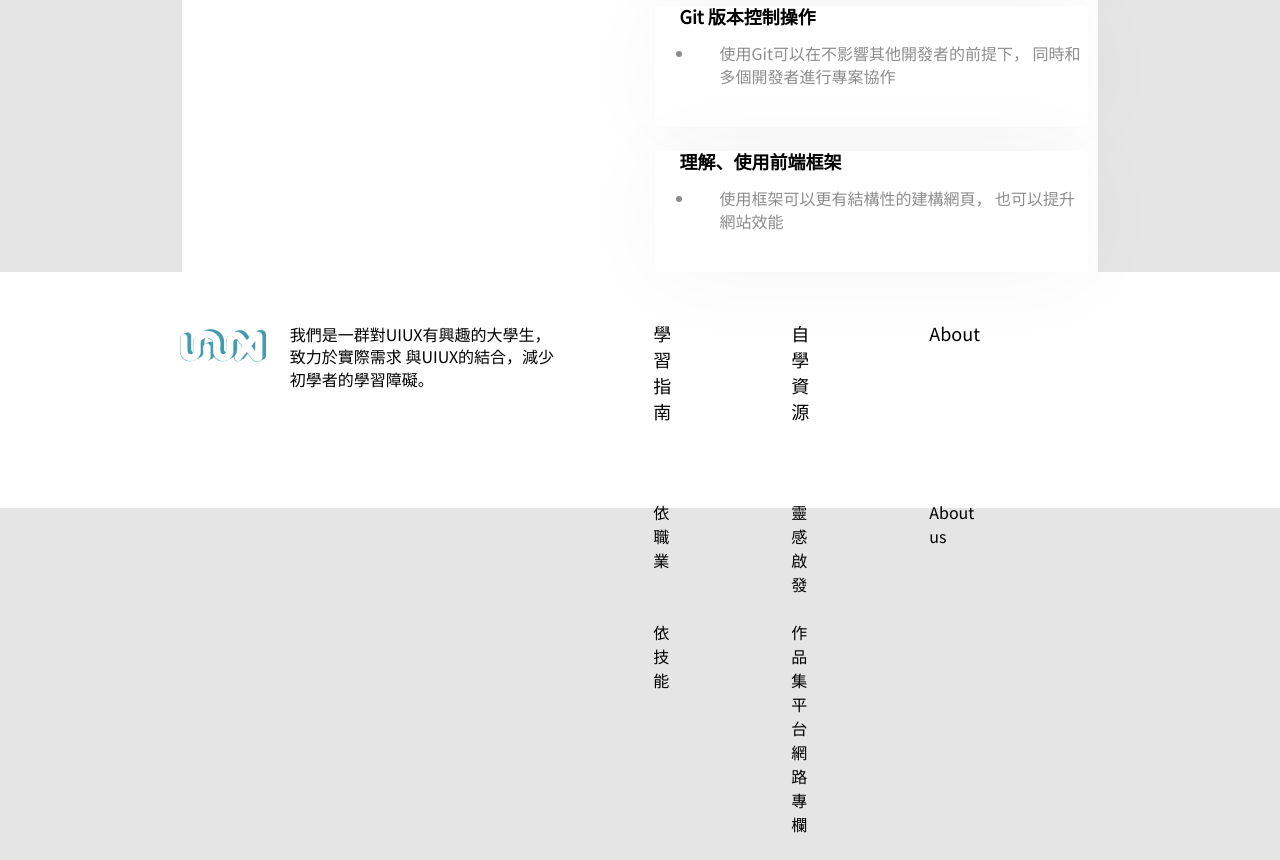
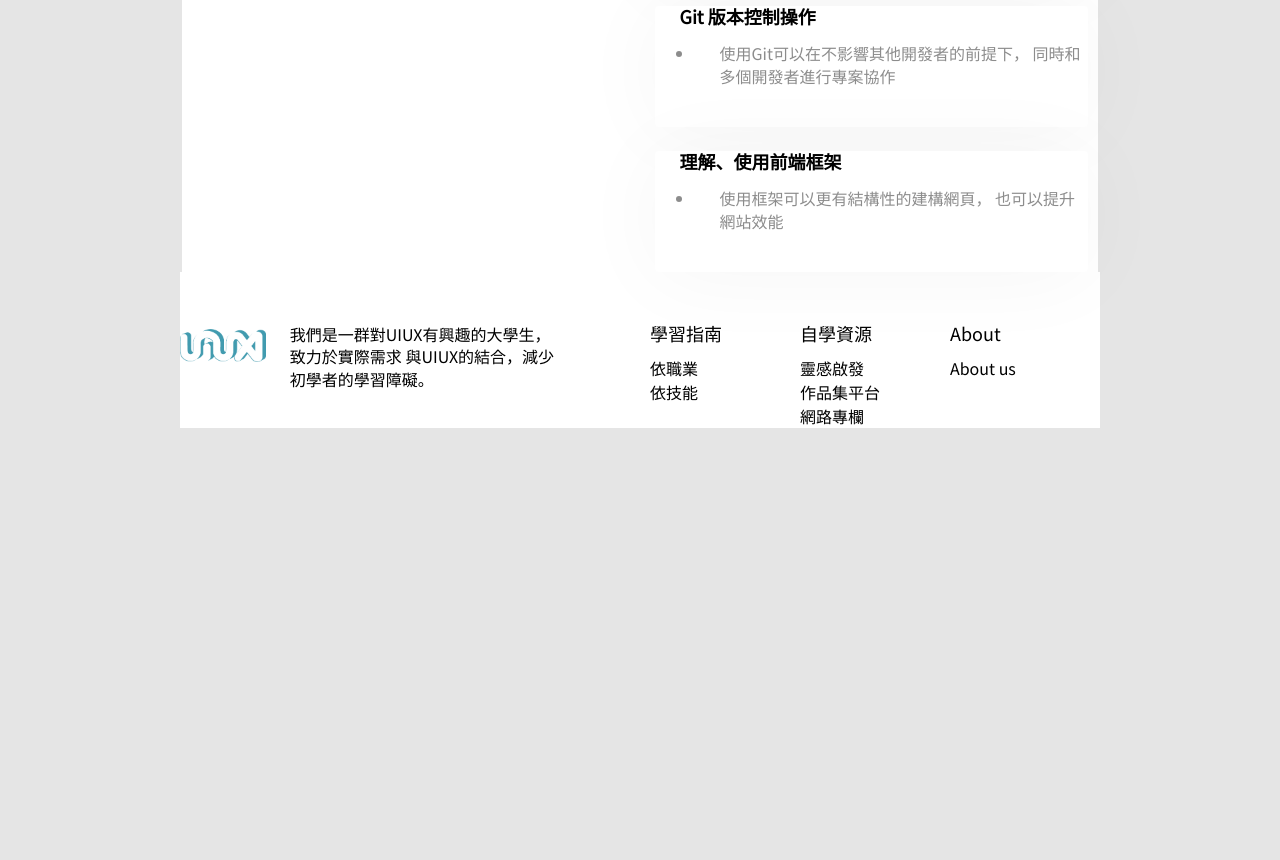
Before and after one commit to neo-lu15/GDSC, a plain HTML site: page job_page/frontend.html in a window 1280 px wide. Shown: the part 1912-2772 px from the top of the page. After the commit the page ends 2420 px from the top, so only its background shows below. Drawn offline with Linux system fonts and the light colour scheme.

Commit message:
20220302

```diff
--- a/style/hard-skills.css
+++ b/style/hard-skills.css
@@ -335,6 +335,7 @@ footer {
 .left-footer {
     margin-top: 35px;
     height: 101px;
+    min-width: 200px;
 
 }
 
@@ -356,6 +357,7 @@ footer {
     margin-left: 90px;
     display: grid;
     grid-template-columns: 1fr 1fr 1fr;
+
 }
 
 #titles {
@@ -364,12 +366,13 @@ footer {
     font-weight: 500;
     font-size: 18px;
     display: flex;
+    min-width: 80px;
 }
 
 #sector {
     display: grid;
     grid-template-rows: 1.5fr 1fr 1fr 1fr;
-    padding-right: 120px;
+    padding-right: 70px;
 
 }
 
--- a/style/home.css
+++ b/style/home.css
@@ -285,6 +285,7 @@ footer {
 .left-footer {
     margin-top: 35px;
     height: 101px;
+    min-width: 200px;
 
 }
 
@@ -306,6 +307,7 @@ footer {
     margin-left: 90px;
     display: grid;
     grid-template-columns: 1fr 1fr 1fr;
+
 }
 
 #titles {
@@ -314,12 +316,13 @@ footer {
     font-weight: 500;
     font-size: 18px;
     display: flex;
+    min-width: 80px;
 }
 
 #sector {
     display: grid;
     grid-template-rows: 1.5fr 1fr 1fr 1fr;
-    padding-right: 120px;
+    padding-right: 70px;
 
 }
 
--- a/style/job.css
+++ b/style/job.css
@@ -206,6 +206,7 @@ footer {
 .left-footer {
     margin-top: 35px;
     height: 101px;
+    min-width: 200px;
 
 }
 
@@ -227,6 +228,7 @@ footer {
     margin-left: 90px;
     display: grid;
     grid-template-columns: 1fr 1fr 1fr;
+
 }
 
 #titles {
@@ -235,12 +237,13 @@ footer {
     font-weight: 500;
     font-size: 18px;
     display: flex;
+    min-width: 80px;
 }
 
 #sector {
     display: grid;
     grid-template-rows: 1.5fr 1fr 1fr 1fr;
-    padding-right: 120px;
+    padding-right: 70px;
 
 }
 
--- a/style/job_description.css
+++ b/style/job_description.css
@@ -280,14 +280,14 @@ header {
 }
 
 .footer_container {
-    background-color: #FFFFFF;
+
     height: 236px;
 }
 
 footer {
     margin-left: 180px;
     margin-right: 180px;
-
+    background-color: #FFFFFF;
     display: flex;
     flex-direction: row;
 }
@@ -303,6 +303,7 @@ footer {
 .left-footer {
     margin-top: 35px;
     height: 101px;
+    min-width: 200px;
 
 }
 
@@ -324,6 +325,7 @@ footer {
     margin-left: 90px;
     display: grid;
     grid-template-columns: 1fr 1fr 1fr;
+
 }
 
 #titles {
@@ -332,12 +334,13 @@ footer {
     font-weight: 500;
     font-size: 18px;
     display: flex;
+    min-width: 80px;
 }
 
 #sector {
     display: grid;
     grid-template-rows: 1.5fr 1fr 1fr 1fr;
-    padding-right: 120px;
+    padding-right: 70px;
 
 }
 
--- a/style/self-study.css
+++ b/style/self-study.css
@@ -163,6 +163,7 @@ header {
 }
 
 .footer_container {
+
     height: 236px;
 }
 
@@ -185,6 +186,7 @@ footer {
 .left-footer {
     margin-top: 35px;
     height: 101px;
+    min-width: 200px;
 
 }
 
@@ -206,6 +208,7 @@ footer {
     margin-left: 90px;
     display: grid;
     grid-template-columns: 1fr 1fr 1fr;
+
 }
 
 #titles {
@@ -214,12 +217,13 @@ footer {
     font-weight: 500;
     font-size: 18px;
     display: flex;
+    min-width: 80px;
 }
 
 #sector {
     display: grid;
     grid-template-rows: 1.5fr 1fr 1fr 1fr;
-    padding-right: 120px;
+    padding-right: 70px;
 
 }
 
@@ -232,7 +236,6 @@ footer {
     text-decoration: none;
     color: black;
 }
-
 #content:hover {
     font-family: "Noto Sans TC";
     font-style: normal;
--- a/style/soft-power.css
+++ b/style/soft-power.css
@@ -234,6 +234,7 @@ footer {
 .left-footer {
     margin-top: 35px;
     height: 101px;
+    min-width: 200px;
 
 }
 
@@ -255,6 +256,7 @@ footer {
     margin-left: 90px;
     display: grid;
     grid-template-columns: 1fr 1fr 1fr;
+
 }
 
 #titles {
@@ -263,12 +265,13 @@ footer {
     font-weight: 500;
     font-size: 18px;
     display: flex;
+    min-width: 80px;
 }
 
 #sector {
     display: grid;
     grid-template-rows: 1.5fr 1fr 1fr 1fr;
-    padding-right: 120px;
+    padding-right: 70px;
 
 }
 
```
Also changed, not shown: other_pages/job.html (+26 -0 lines).
